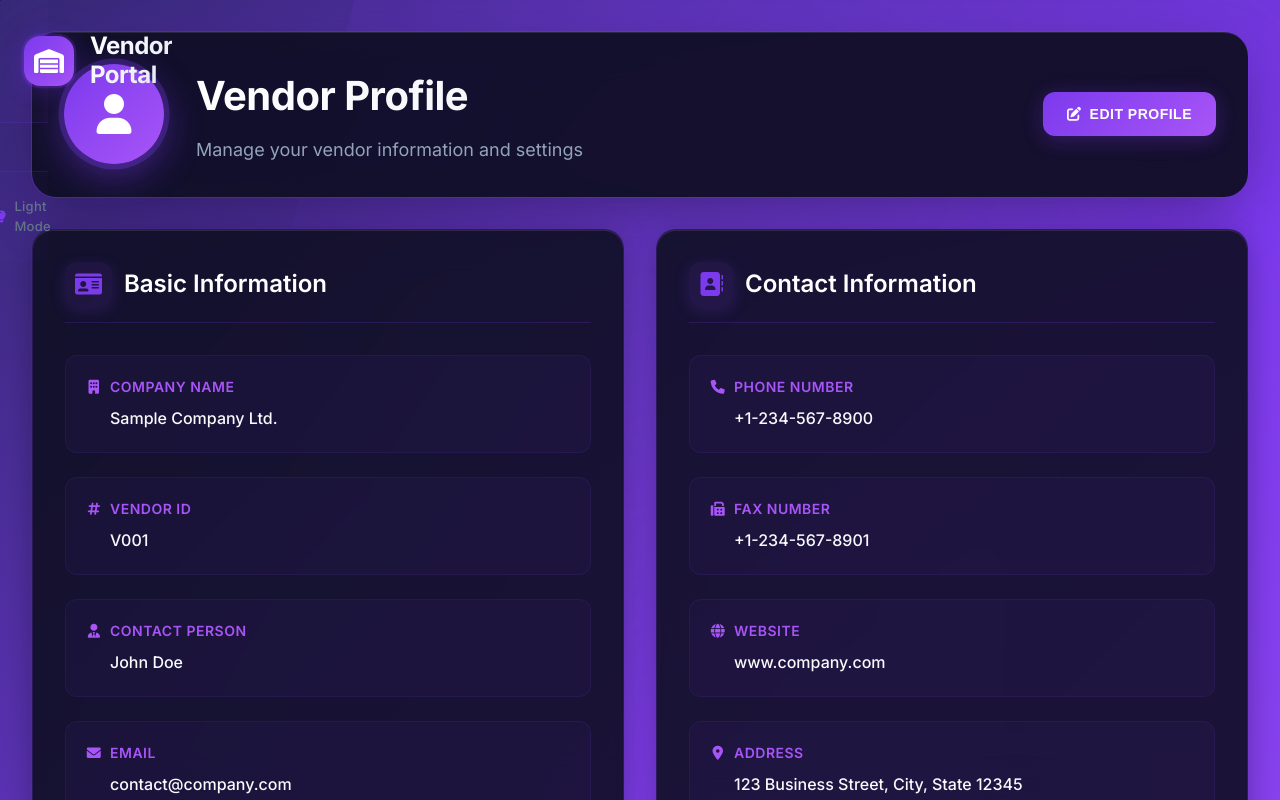
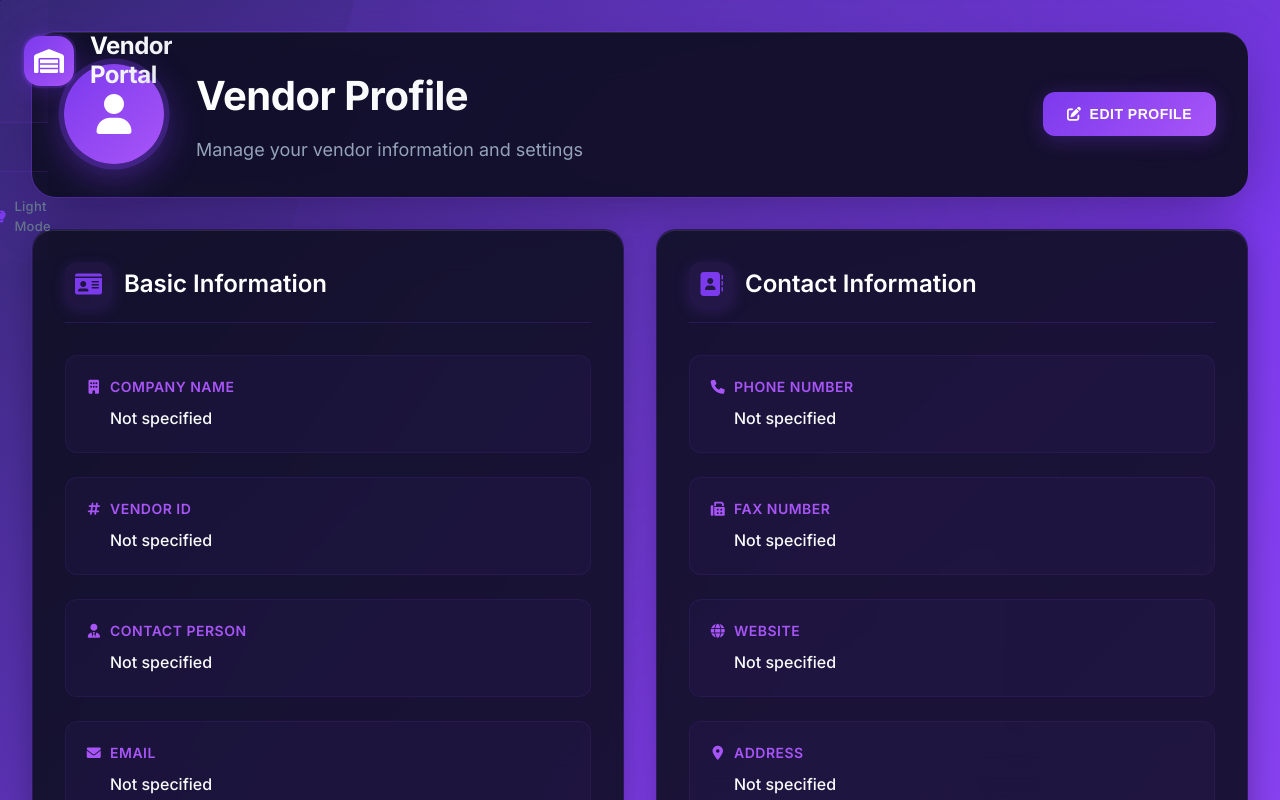
Before and after one commit to muniharikrishnan/sap_portals, an Angular app in the folder portal projects 901548/sap portal frontend/angular-portals/angular-portals48/: page /vendor/profile in a window 1280 px wide. Built offline with nearby package versions, Linux system fonts and the light colour scheme.

Commit message:
Restored to '589f1fc13e979f42cccae95856544b32a93bdfe8'
Replit-Restored-To: 589f1fc13e979f42cccae95856544b32a93bdfe8

```diff
--- a/portal projects 901548/sap portal frontend/angular-portals/angular-portals48/src/app/vendor-portal/profile/profile.component.ts
+++ b/portal projects 901548/sap portal frontend/angular-portals/angular-portals48/src/app/vendor-portal/profile/profile.component.ts
@@ -2,21 +2,6 @@ import { Component, OnInit, Inject, PLATFORM_ID } from '@angular/core';
 import { CommonModule, isPlatformBrowser } from '@angular/common';
 import { HttpClient, HttpClientModule } from '@angular/common/http';
 import { RouterModule, Router } from '@angular/router';
-
-interface VendorProfile {
-  companyName?: string;
-  vendorId?: string;
-  contactPerson?: string;
-  email?: string;
-  phone?: string;
-  fax?: string;
-  website?: string;
-  address?: string;
-  industryType?: string;
-  registrationNumber?: string;
-  taxId?: string;
-  registrationDate?: Date | string;
-}
 
 @Component({
   selector: 'app-profile',
@@ -29,8 +14,6 @@ export class ProfileComponent implements OnInit {
   profile: any = null;
   loading = true;
   errorMessage = '';
-  vendorProfile: VendorProfile | null = null;
-  isEditing: boolean = false;
 
   constructor(
     private http: HttpClient,
@@ -66,50 +49,6 @@ export class ProfileComponent implements OnInit {
       this.errorMessage = 'Browser environment required!';
       this.loading = false;
     }
-    this.loadVendorProfile();
-  }
-
-  loadVendorProfile() {
-    // Try to get vendor profile from localStorage or service
-    const storedProfile = localStorage.getItem('vendorProfile');
-    if (storedProfile) {
-      this.vendorProfile = JSON.parse(storedProfile);
-    } else {
-      // Default profile structure
-      this.vendorProfile = {
-        companyName: 'Sample Company Ltd.',
-        vendorId: localStorage.getItem('VendorId') || 'V001',
-        contactPerson: 'John Doe',
-        email: 'contact@company.com',
-        phone: '+1-234-567-8900',
-        fax: '+1-234-567-8901',
-        website: 'www.company.com',
-        address: '123 Business Street, City, State 12345',
-        industryType: 'Technology',
-        registrationNumber: 'REG123456789',
-        taxId: 'TAX987654321',
-        registrationDate: new Date('2020-01-15')
-      };
-    }
-  }
-
-  editProfile() {
-    this.isEditing = !this.isEditing;
-    // You can add more edit functionality here
-    console.log('Edit profile clicked');
-  }
-
-  saveProfile() {
-    if (this.vendorProfile) {
-      localStorage.setItem('vendorProfile', JSON.stringify(this.vendorProfile));
-      this.isEditing = false;
-      console.log('Profile saved');
-    }
-  }
-
-  cancelEdit() {
-    this.isEditing = false;
-    this.loadVendorProfile(); // Reload original data
   }
 
   goBack(): void {
```
Also changed, not shown: 1 other file (tests, documents, lock files or other folders).
